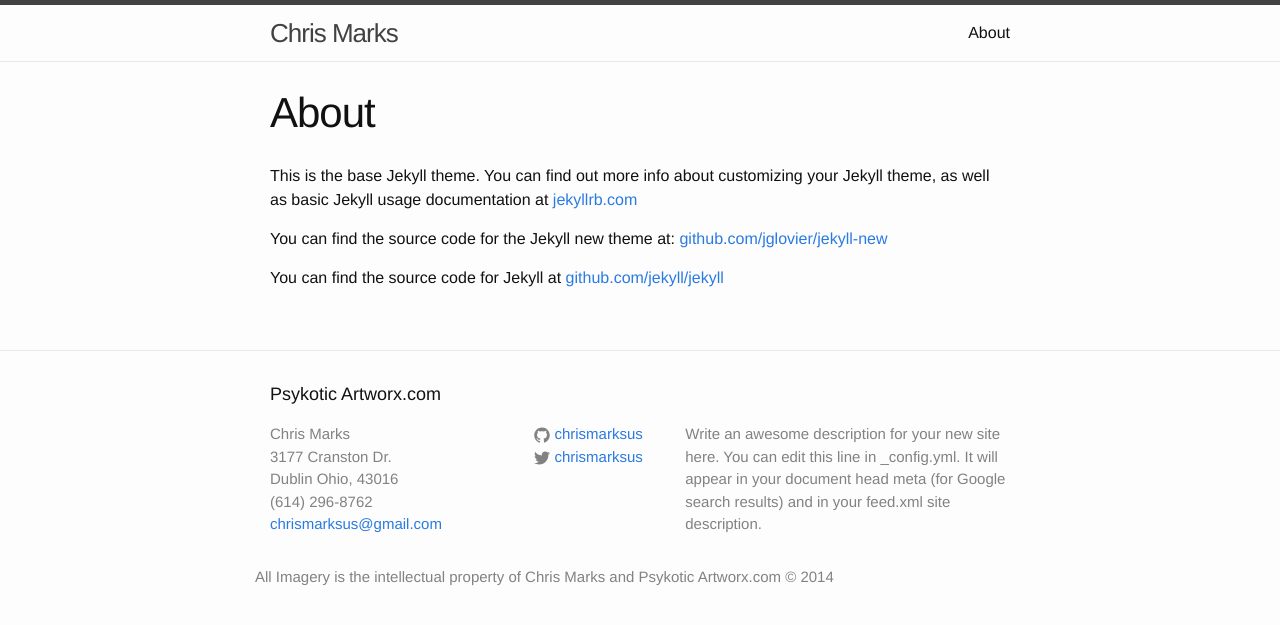
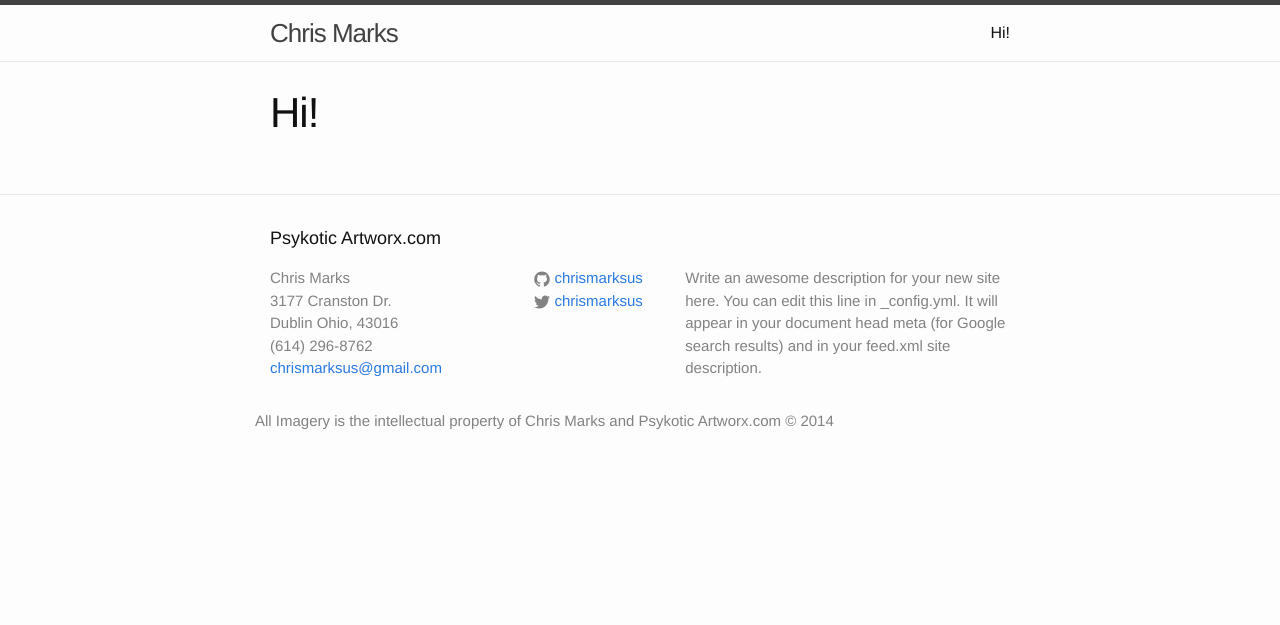
Before and after one commit to chrismarksus/chrismarksus.github.io, a Jekyll site: the page built from about.md, in a window 1280 px wide. Shown: the top 625 px of the page. Built offline with Jekyll 4.4.1, drawn with Linux system fonts in a browser that asks for light colours.

Commit message:
Change about page to Hi!

```diff
--- a/about.md
+++ b/about.md
@@ -1,11 +1,5 @@
 ---
 layout: page
-title: About
-permalink: /about/
+title: Hi!
+permalink: /hello/
 ---
-
-This is the base Jekyll theme. You can find out more info about customizing your Jekyll theme, as well as basic Jekyll usage documentation at [jekyllrb.com](http://jekyllrb.com/)
-
-You can find the source code for the Jekyll new theme at: [github.com/jglovier/jekyll-new](https://github.com/jglovier/jekyll-new)
-
-You can find the source code for Jekyll at [github.com/jekyll/jekyll](https://github.com/jekyll/jekyll)
```
